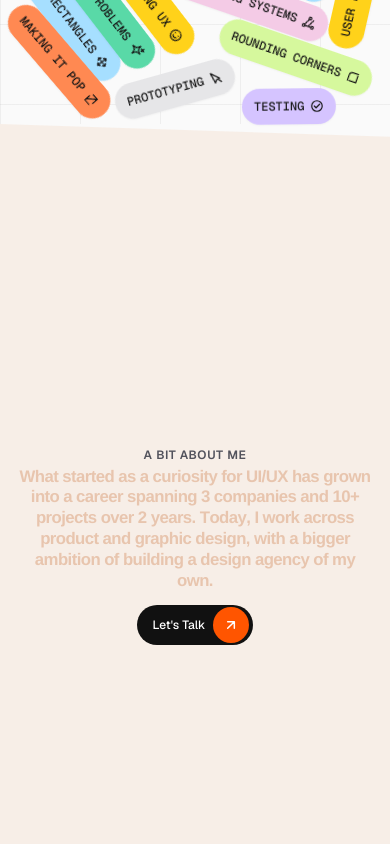
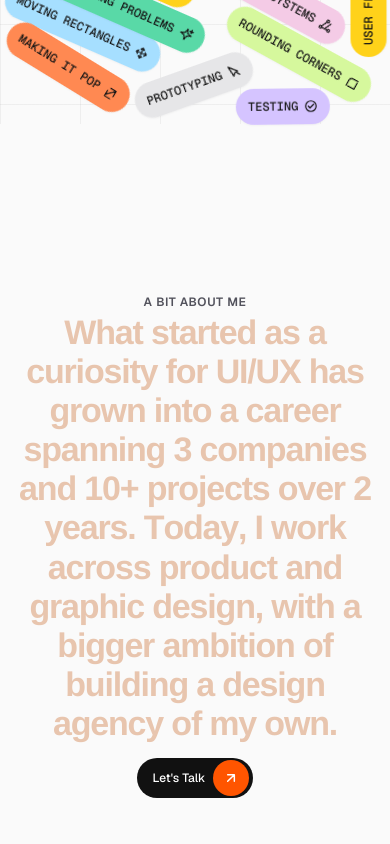
Before and after one commit to ShubhamPhuyal/Portfolio-, a Next.js app: page / in a window 390 px wide. Shown: the part 720-1564 px from the top of the page. Built offline with nearby package versions, Linux system fonts and the light colour scheme.

Commit message:
Set default page bg to #f7eee7, remove duplicate section bgs, instant Doodle reveal after StackSection reading, 34px mobile header, square mobile works cards, remove stacking card blink

```diff
--- a/src/app/components/ServiceCards.js
+++ b/src/app/components/ServiceCards.js
@@ -378,7 +378,6 @@ export default function ServiceCards() {
             cardBodies[i - 1],
             {
               scale: 0.96,
-              filter: 'brightness(0.96)',
               ease: 'power1.out',
               duration: 1,
             },
@@ -421,7 +420,6 @@ export default function ServiceCards() {
       id="design-process"
       ref={containerRef}
       className="relative w-full overflow-visible xl:overflow-hidden select-none"
-      style={{ backgroundColor: '#f7eee7' }}
     >
       <div className="mx-auto max-w-7xl flex flex-col items-center px-4 sm:px-6 md:px-10 pt-12 sm:pt-20 lg:pt-28 pb-14 sm:pb-[110px] lg:pb-[142px]">
 
--- a/src/app/components/StackSection.js
+++ b/src/app/components/StackSection.js
@@ -218,11 +218,11 @@ const StackSection = ({ heroRef, cardRef }) => {
       id="about"
       ref={sectionRef}
       aria-label="Selected work"
-      className="relative z-20 -mt-[100svh] h-[390svh] sm:h-[362.5svh]"
+      className="relative z-20 -mt-[100svh] h-[215svh] sm:h-[362.5svh]"
     >
       <article
         ref={cardRef}
-        className="sticky top-0 flex h-svh w-full items-center overflow-visible sm:overflow-hidden bg-[#f7eee7]"
+        className="sticky top-0 flex h-svh w-full items-center overflow-visible sm:overflow-hidden"
         style={{
           clipPath: 'polygon(0 0, 100% 1.5%, 100% 100%, 0 100%)',
           transform: 'translate3d(0, var(--card-y, 100svh), 0)',
@@ -234,7 +234,7 @@ const StackSection = ({ heroRef, cardRef }) => {
           </p>
           <p
             ref={paragraphRef}
-            className="relative mx-auto max-w-6xl text-[clamp(15px,4.3vw,21px)] leading-[1.24] font-extrabold tracking-[-0.035em] sm:text-[38px] sm:leading-[1.08] sm:tracking-[-0.055em] lg:text-[57px] lg:leading-[1.05]"
+            className="relative mx-auto max-w-6xl text-[34px] leading-[1.15] font-extrabold tracking-[-0.035em] sm:text-[38px] sm:leading-[1.08] sm:tracking-[-0.055em] lg:text-[57px] lg:leading-[1.05]"
             style={{
               fontFamily: '"Mdnichrometest Dark", Arial, sans-serif',
               ...STABLE_TEXT_STYLE,
--- a/src/app/components/Works.js
+++ b/src/app/components/Works.js
@@ -837,9 +837,8 @@ const Works = () => {
                   <div data-tilt className="will-change-transform rounded-none">
                     <div
                       data-media
-                      className="relative w-full overflow-hidden [container-type:inline-size] rounded-none"
+                      className="relative w-full overflow-hidden [container-type:inline-size] rounded-none aspect-square md:aspect-[1902/864]"
                       style={{
-                        aspectRatio: PREVIEW_ASPECT_RATIO,
                         backgroundColor: '#141414',
                       }}
                     >
@@ -851,7 +850,7 @@ const Works = () => {
                           sizes="(max-width: 768px) 100vw, (max-width: 1024px) 60vw, 50vw"
                           unoptimized
                           draggable={false}
-                          className="size-full object-contain"
+                          className="size-full object-cover md:object-contain rounded-none"
                           data-project-image=""
                         />
                       </div>
--- a/src/app/layout.js
+++ b/src/app/layout.js
@@ -35,8 +35,8 @@ export const metadata = {
 
 export default function RootLayout({ children }) {
   return (
-    <html lang="en" className={`${bricolage.variable} ${dancingScript.variable} ${epilogue.variable} ${geistSans.variable} ${geistMono.variable} antialiased min-h-screen bg-[#FAFAFA] text-[#171717]`}>
-      <body className="min-h-screen flex flex-col">
+    <html lang="en" className={`${bricolage.variable} ${dancingScript.variable} ${epilogue.variable} ${geistSans.variable} ${geistMono.variable} antialiased min-h-screen bg-[#f7eee7] text-[#171717]`}>
+      <body className="min-h-screen flex flex-col bg-[#f7eee7]">
         {children}
         <Footer />
         <PageLoader />
--- a/src/app/page.js
+++ b/src/app/page.js
@@ -17,7 +17,7 @@ export default function Home() {
   return (
     <div className="relative">
       <Header />
-      <div className="relative isolate flow-root h-[390svh] sm:h-[362.5svh]">
+      <div className="relative isolate flow-root h-[215svh] sm:h-[362.5svh]">
         <div className="sticky top-0 z-0 flex h-svh flex-col">
           <div aria-hidden="true" className="h-16 shrink-0 sm:h-24" />
           <HeroSection motionRef={heroRef} cardRef={cardRef} />
```
